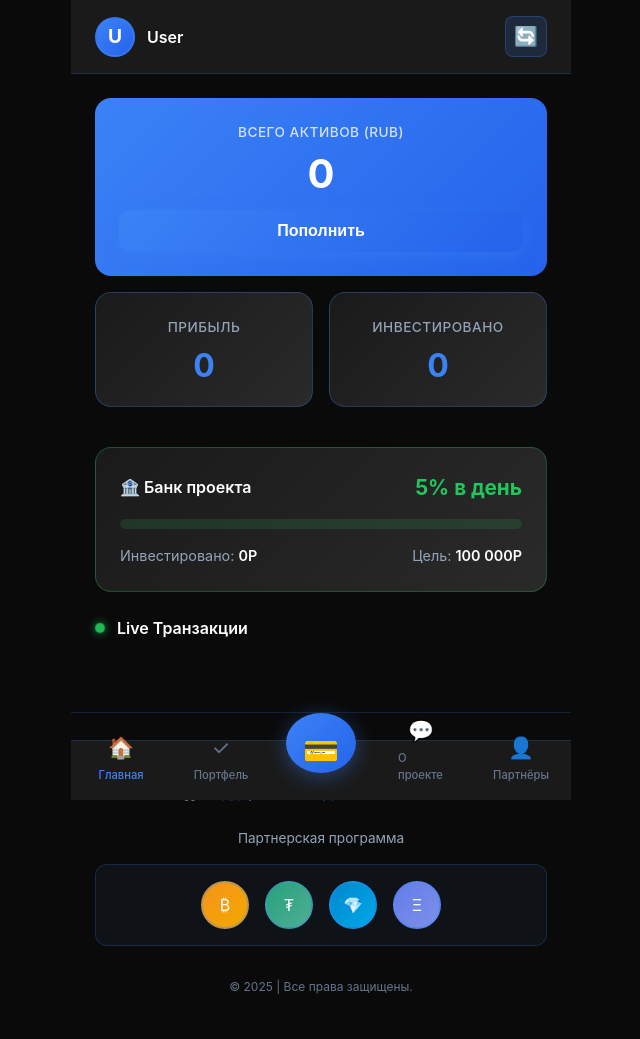
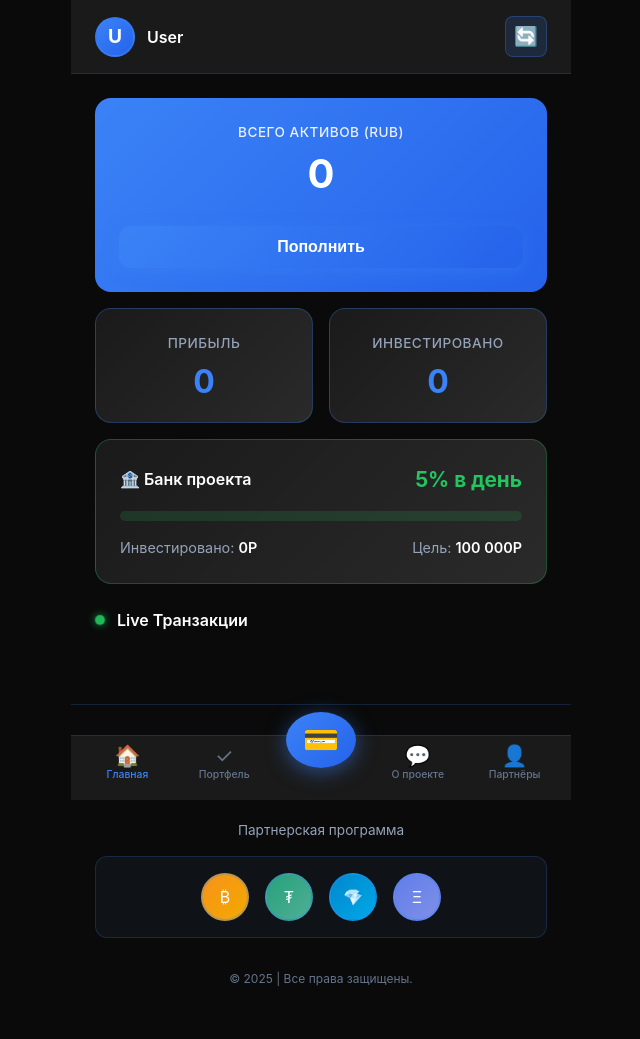
Before and after one commit to onlylosee/webapp, a website: page index.html in a window 1280 px wide. Shown: the whole page, without its empty margins (319-959 px from the left). Drawn offline with nearby package versions, Linux system fonts and the light colour scheme; no server answers.

Commit message:
Update index.html

```diff
--- a/index.html
+++ b/index.html
@@ -407,49 +407,55 @@
         }
 
         /* Bottom Navigation - КАК НА СКРИНШОТЕ */
+        /* Bottom Navigation - ИСПРАВЛЕНО */
         .bottom-nav {
           position: fixed;
           bottom: 0;
-          left: 0;
-          right: 0;
+          left: 50%;
+          transform: translateX(-50%);
+          width: 100%;
           max-width: 500px;
-          margin: 0 auto;
           background: #1a1a1a;
           border-top: 1px solid rgba(59, 130, 246, 0.2);
           display: flex;
           justify-content: space-around;
           align-items: flex-end;
-          padding: 0.5rem 0 0.75rem;
+          padding: 0.5rem 0.5rem env(safe-area-inset-bottom, 0.75rem);
           z-index: 1000;
-          height: 60px;
+          height: 65px;
         }
 
         .nav-item {
           display: flex;
           flex-direction: column;
           align-items: center;
-          gap: 0.25rem;
-          padding: 0.25rem 0.75rem;
+          justify-content: center;
+          gap: 0.2rem;
+          padding: 0.25rem 0.5rem;
           cursor: pointer;
           transition: all 0.2s;
           flex: 1;
           max-width: 70px;
+          height: 50px;
         }
 
         .nav-item.center {
-          transform: translateY(-15px);
+          transform: translateY(-20px);
           background: linear-gradient(135deg, #3b82f6 0%, #2563eb 100%);
           border-radius: 50%;
-          padding: 1rem;
-          width: 60px;
-          height: 60px;
-          box-shadow: 0 4px 20px rgba(59, 130, 246, 0.4);
+          padding: 0.75rem;
+          width: 56px;
+          height: 56px;
+          box-shadow: 0 4px 20px rgba(59, 130, 246, 0.5);
+          justify-content: center;
+          align-items: center;
         }
 
         .nav-icon {
           font-size: 1.3rem;
           color: #ffffff;
           transition: all 0.2s;
+          line-height: 1;
         }
 
         .nav-item:not(.active):not(.center) .nav-icon {
@@ -466,10 +472,11 @@
         }
 
         .nav-label {
-          font-size: 0.7rem;
+          font-size: 0.65rem;
           color: #64748b;
           font-weight: 500;
           transition: all 0.2s;
+          line-height: 1;
         }
 
         .nav-item.active .nav-label {
@@ -480,6 +487,113 @@
           display: none;
         }
 
+        /* Balance Section - ЯРКАЯ КНОПКА */
+        .balance-section {
+          padding: 1.5rem;
+          padding-bottom: 0;
+        }
+
+        .balance-grid {
+          display: grid;
+          grid-template-columns: repeat(2, 1fr);
+          gap: 1rem;
+          margin-bottom: 1rem;
+        }
+
+        .balance-card {
+          background: linear-gradient(135deg, #1a1a1a 0%, #2a2a2a 100%);
+          border: 1px solid rgba(59, 130, 246, 0.3);
+          border-radius: 16px;
+          padding: 1.5rem;
+          text-align: center;
+          transition: all 0.2s;
+        }
+
+        .balance-card:hover {
+          border-color: rgba(59, 130, 246, 0.5);
+          transform: translateY(-2px);
+          box-shadow: 0 8px 25px rgba(59, 130, 246, 0.2);
+        }
+
+        .balance-label {
+          color: #94a3b8;
+          font-size: 0.85rem;
+          margin-bottom: 0.75rem;
+          text-transform: uppercase;
+          letter-spacing: 0.5px;
+          font-weight: 500;
+        }
+
+        .balance-amount {
+          font-size: 2rem;
+          font-weight: 700;
+          color: #3b82f6;
+          line-height: 1;
+        }
+
+        .balance-large {
+          grid-column: 1 / -1;
+          background: linear-gradient(135deg, #3b82f6 0%, #2563eb 100%);
+          border: none;
+        }
+
+        .balance-large .balance-label {
+          color: rgba(255, 255, 255, 0.9);
+        }
+
+        .balance-large .balance-amount {
+          font-size: 2.5rem;
+          color: #ffffff;
+          margin-bottom: 1rem;
+        }
+
+        /* ЯРКАЯ КНОПКА ПОПОЛНИТЬ */
+        .btn-deposit {
+          width: 100%;
+          padding: 1rem;
+          border-radius: 12px;
+          border: none;
+          font-weight: 700;
+          cursor: pointer;
+          transition: all 0.2s;
+          font-size: 1.1rem;
+          background: linear-gradient(135deg, #22c55e 0%, #16a34a 100%);
+          color: #ffffff;
+          box-shadow: 0 4px 15px rgba(34, 197, 94, 0.4);
+          text-transform: uppercase;
+          letter-spacing: 0.5px;
+        }
+
+        .btn-deposit:active {
+          transform: scale(0.95);
+          box-shadow: 0 2px 8px rgba(34, 197, 94, 0.4);
+        }
+
+        .btn-deposit:hover {
+          background: linear-gradient(135deg, #16a34a 0%, #15803d 100%);
+          box-shadow: 0 6px 20px rgba(34, 197, 94, 0.5);
+        }
+
+        /* Padding для контента чтобы не закрывался навигацией */
+        body {
+          padding-bottom: 80px;
+        }
+
+        .content {
+          min-height: calc(100vh - 140px);
+          padding-bottom: 2rem;
+        }
+
+        /* Для iOS safe area */
+        @supports (padding: max(0px)) {
+          .bottom-nav {
+            padding-bottom: max(0.75rem, env(safe-area-inset-bottom));
+          }
+
+          body {
+            padding-bottom: max(80px, calc(80px + env(safe-area-inset-bottom)));
+          }
+        }
         /* Footer Info - ИСПРАВЛЕНО */
         .footer-info {
           padding: 2rem 1.5rem 1.5rem;
```
